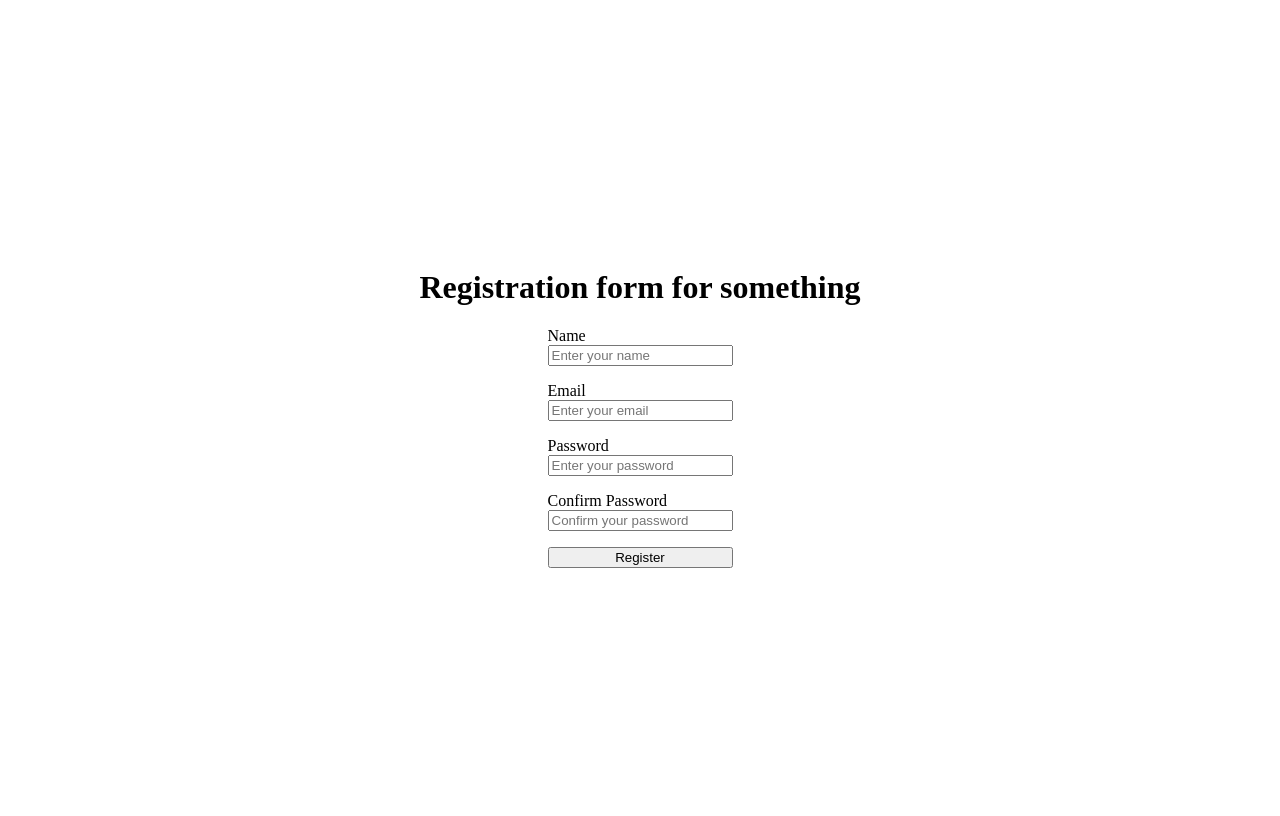
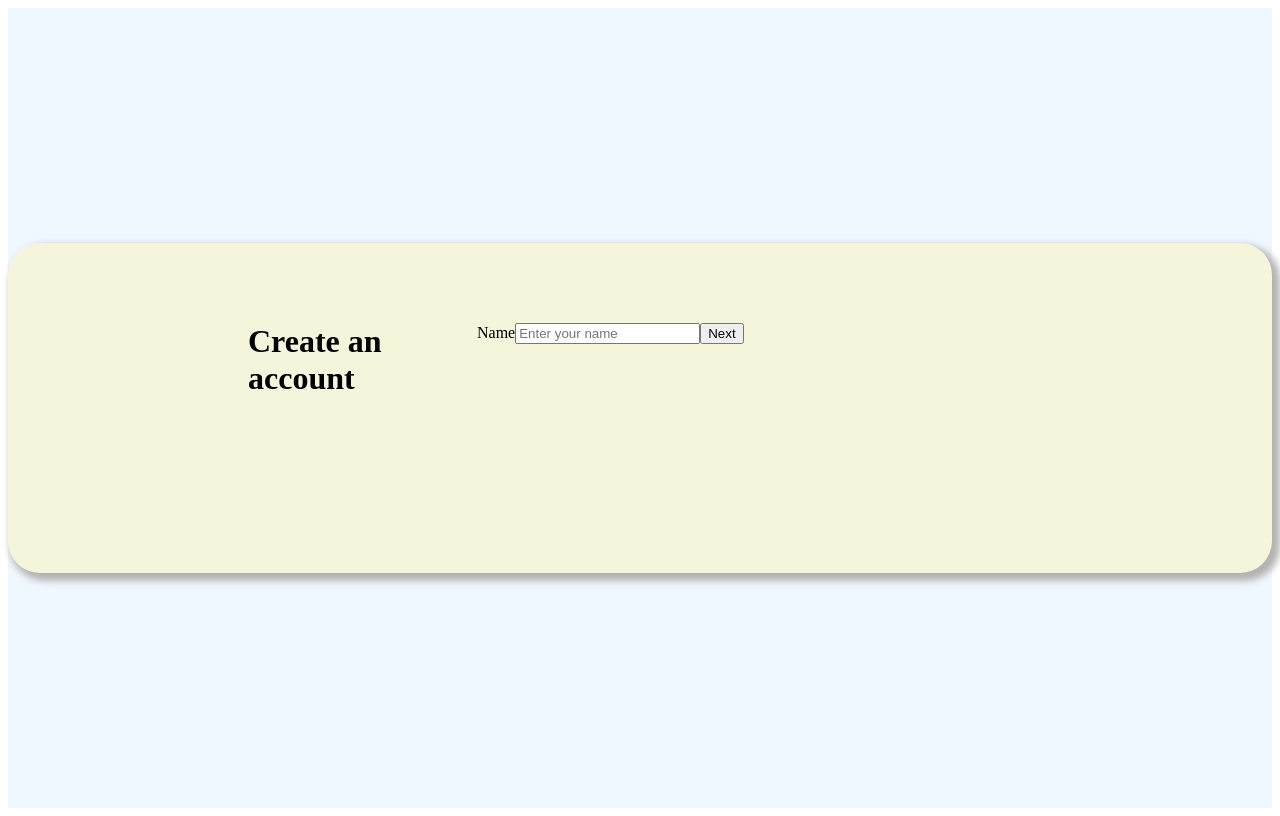
Before and after one commit to Tweemo/registration-demo, a Next.js app: page / in a window 1280 px wide. Built offline with nearby package versions, Linux system fonts and the light colour scheme.

Commit message:
Basic form function established

```diff
--- a/package.json
+++ b/package.json
@@ -9,6 +9,8 @@
     "lint": "next lint"
   },
   "dependencies": {
+    "@vercel/postgres": "^0.10.0",
+    "clsx": "^2.1.1",
     "next": "14.2.13",
     "react": "^18",
     "react-dom": "^18",
--- /dev/null
+++ b/src/app/api/add-person/route.ts
@@ -0,0 +1,28 @@
+import { sql } from '@vercel/postgres';
+import { NextResponse } from 'next/server';
+
+export async function GET(request: Request) {
+  try {
+    await sql`CREATE TABLE IF NOT EXISTS People (Name TEXT, Email TEXT, Password TEXT);`;
+  } catch (error) {
+    return NextResponse.json({ error }, { status: 500 });
+  }
+
+  const people = await sql`SELECT * FROM People;`;
+  return NextResponse.json({ people: people.rows }, { status: 200 });
+}
+
+export async function POST(request: Request) {
+  const formData = await request.formData();
+  const name: string = formData.get('name') as string
+  const email: string = formData.get('email') as string
+  const password: string = formData.get('password') as string
+
+  try {
+    await sql`INSERT INTO People (Name, Email, Password) VALUES (${name}, ${email}, ${password});`;
+  } catch (error) {
+    return NextResponse.json({ error: (error as Error).message }, { status: 500 });
+  }
+
+  return NextResponse.json({ formData }, { status: 200 });
+}
--- a/src/app/components/form/form.module.scss
+++ b/src/app/components/form/form.module.scss
@@ -1,16 +1,32 @@
 .container {
-  display: flex;
-  flex-direction: column;
-  align-items: center;
-  justify-content: center;
-  height: 100vh;
+  display: grid;
+  grid-template-columns: 1fr 1fr;
+  padding: 5rem 15rem;
+  border-radius: 2rem;
+  box-shadow: #b4b2b2 5px 5px 7px 3px;
+  background-color: beige;
+
+  h1 {
+    margin: 0;
+  }
 
   .form {
     display: flex;
-    flex-direction: column;
 
     input {
       margin-bottom: 1rem;
     }
+
+    .formStep {
+      width: 0%;
+      overflow: hidden;
+      transition: width 200ms ease-in-out, opacity 100ms ease-in-out;
+      opacity: 0;
+
+      &__active {
+        width: 100%;
+        opacity: 1;
+      }
+    }
   }
 }
--- a/src/app/components/form/form.tsx
+++ b/src/app/components/form/form.tsx
@@ -1,44 +1,54 @@
 'use client'
 
 import styles from './form.module.scss'
-
-type DataProps = {
-  name: string
-  email: string
-  password: string
-  confirmPassword: string
-}
+import { FormEvent, useState } from 'react'
+import clsx from 'clsx'
 
 export default function Form() {
-  const handleRegister = async (e: React.FormEvent<HTMLFormElement>) => {
+  const [step, setStep] = useState<'name' | 'email' | 'password'>('name')
+
+  const handleRegister = async (e: FormEvent<HTMLFormElement>) => {
     e.preventDefault()
     const formData = new FormData(e.target as HTMLFormElement)
-    const data: DataProps = Object.fromEntries(formData.entries()) as DataProps
-    // Data object to contain the data to be sent to the server
-    console.log(data)
+    const data = Object.fromEntries(formData.entries())
 
     if (data.password !== data.confirmPassword) {
-      // Handle password mismatch
       window.alert('Passwords do not match')
       return
     }
 
-    const res = await fetch('/api/register', {
+    try {
+      const res = await fetch('/api/add-person', {
         method: 'POST',
-      body: JSON.stringify(data),
+        body: formData,
       })
-    // Eventually this should be sent to the server and DB
       console.log(res)
+      if (!res.ok) {
+        throw new Error('Failed to register')
+      }
+
+      const result = await res.json()
+      console.log('Registration successful:', result)
+      // Handle successful registration (e.g., redirect or show success message)
+    } catch (error) {
+      window.alert(`Registration failed. Please try again.`)
+    }
   }
 
   return (
     <div className={styles.container}>
-      <h1>Registration form for something</h1>
+      <h1>Create an account</h1>
       <form
         onSubmit={handleRegister}
         method="POST"
-        action="/api/register"
+        action="/api/add-person"
         className={styles.form}
+      >
+        <div
+          className={clsx(
+            styles.formStep,
+            step === 'name' && styles.formStep__active
+          )}
         >
           <label htmlFor="name">Name</label>
           <input
@@ -48,6 +58,18 @@ export default function Form() {
             placeholder="Enter your name"
             required
           />
+          {/* Validate name is set before moving to the next step */}
+          <button type="button" onClick={() => setStep('email')}>
+            Next
+          </button>
+        </div>
+
+        <div
+          className={clsx(
+            styles.formStep,
+            step === 'email' && styles.formStep__active
+          )}
+        >
           <label htmlFor="email">Email</label>
           <input
             type="email"
@@ -56,6 +78,21 @@ export default function Form() {
             placeholder="Enter your email"
             required
           />
+          {/* Validate email is set before moving to the next step */}
+          <button type="button" onClick={() => setStep('name')}>
+            Back
+          </button>
+          <button type="button" onClick={() => setStep('password')}>
+            Next
+          </button>
+        </div>
+
+        <div
+          className={clsx(
+            styles.formStep,
+            step === 'password' && styles.formStep__active
+          )}
+        >
           <label htmlFor="password">Password</label>
           <input
             type="password"
@@ -72,7 +109,11 @@ export default function Form() {
             name="confirmPassword"
             required
           />
+          <button type="button" onClick={() => setStep('email')}>
+            Back
+          </button>
           <button type="submit">Register</button>
+        </div>
       </form>
     </div>
   )
--- a/src/app/page.module.scss
+++ b/src/app/page.module.scss
@@ -0,0 +1,8 @@
+.container {
+  min-height: 100vh;
+  display: flex;
+  flex-direction: column;
+  justify-content: center;
+  align-items: center;
+  background-color: aliceblue;
+}
--- a/src/app/page.tsx
+++ b/src/app/page.tsx
@@ -1,5 +1,10 @@
 import Form from './components/form/form'
+import styles from './page.module.scss'
 
 export default function Home() {
-  return <Form />
+  return (
+    <div className={styles.container}>
+      <Form />
+    </div>
+  )
 }
```
Also changed, not shown: 1 other file (tests, documents, lock files or other folders). Lines whose indentation alone changed are shown as unchanged.
